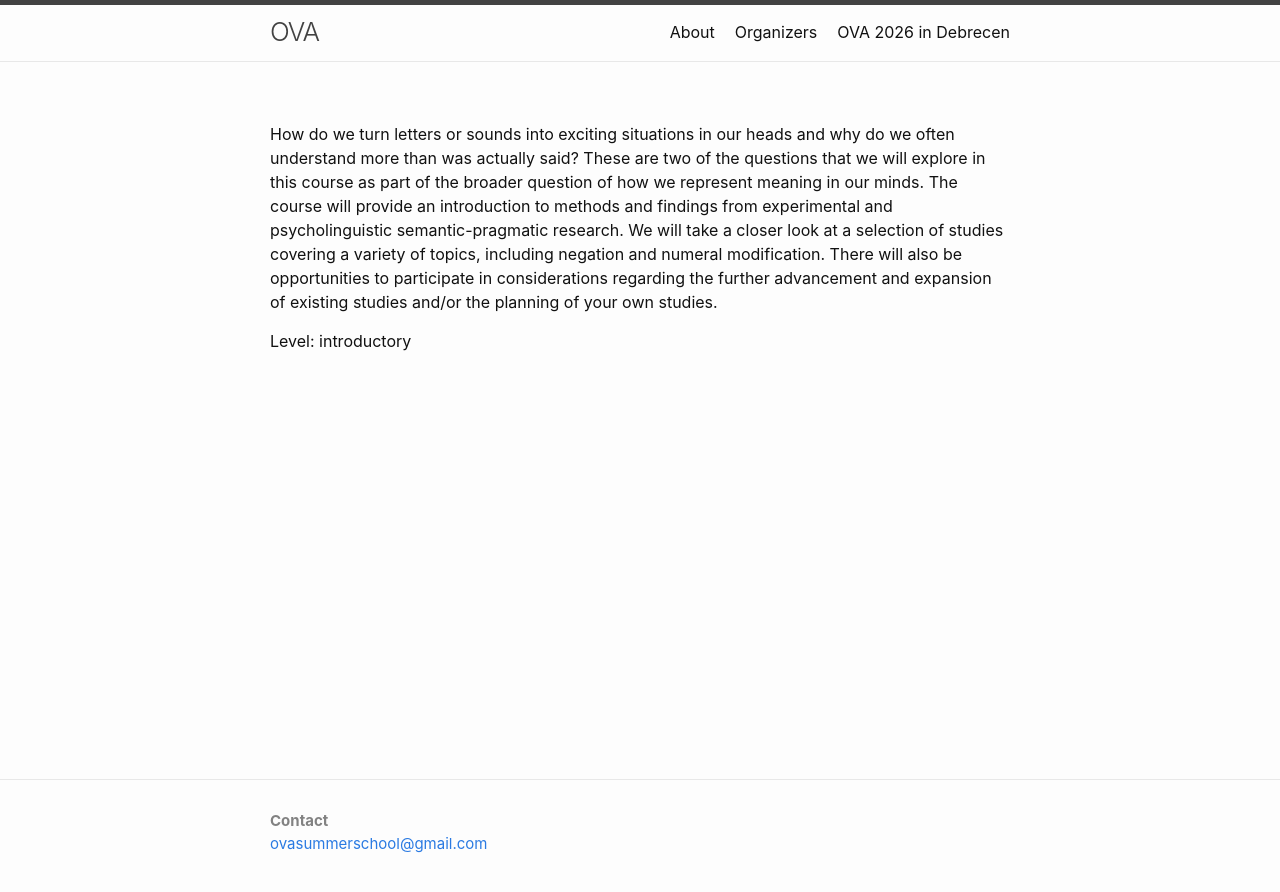
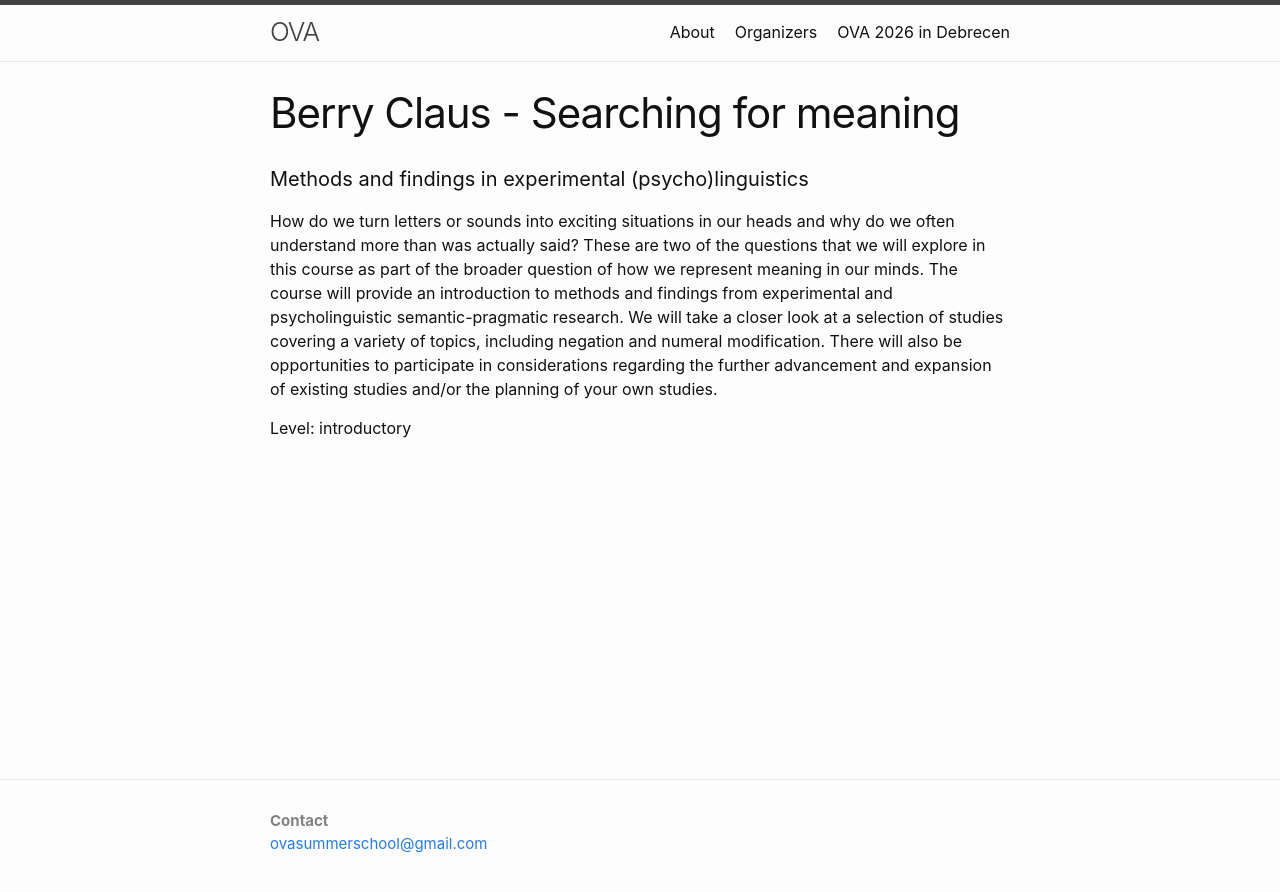
Before and after one commit to ovaschool/ovaschool.github.io, a Jekyll site: the page built from staticpages/ova2026-claus.markdown, in a window 1280 px wide. Shown: the top 892 px of the page. Built offline with Jekyll 4.4.1, drawn with Linux system fonts in a browser that asks for light colours; our own code applies the rules of GitHub Pages for plain Markdown files.

Commit message:
Update ova2026-claus.markdown

```diff
--- a/staticpages/ova2026-claus.markdown
+++ b/staticpages/ova2026-claus.markdown
@@ -1,10 +1,12 @@
 ---
 layout: page
-title: Berry Claus - Searching for meaning: Methods and findings in experimental (psycho)linguistics
+title: Berry Claus - Searching for meaning
 permalink: ova2026-claus
 exclude: true
 ---
 
+#### Methods and findings in experimental (psycho)linguistics
+
 How do we turn letters or sounds into exciting situations in our heads and why do we often understand more than was actually said? These are two of the questions that we will explore in this course as part of the broader question of how we represent meaning in our minds. The course will provide an introduction to methods and findings from experimental and psycholinguistic semantic-pragmatic research. We will take a closer look at a selection of studies covering a variety of topics, including negation and numeral modification. There will also be opportunities to participate in considerations regarding the further advancement and expansion of existing studies and/or the planning of your own studies.
 
 Level: introductory<br/><br/>
```
